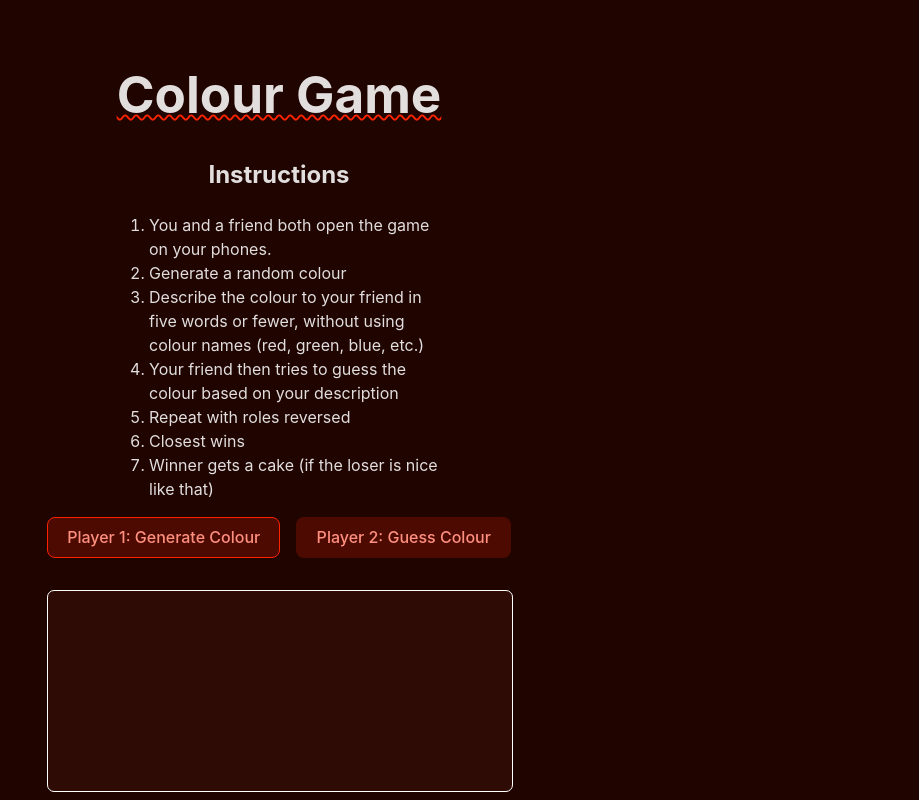
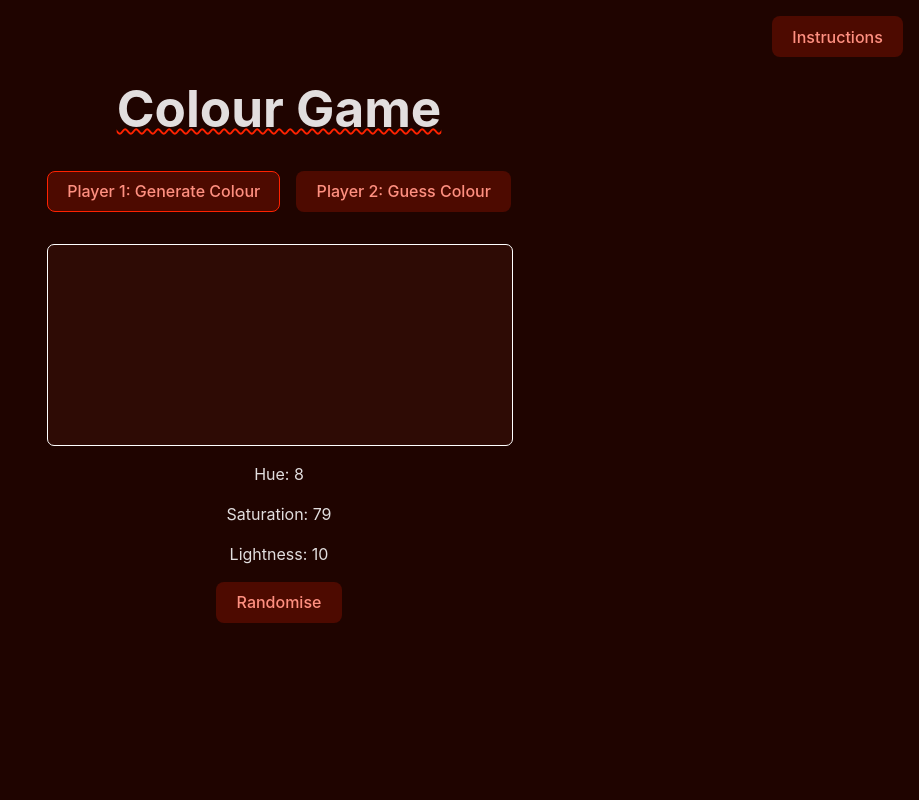
Before and after one commit to mrchimp/colour-game, a Vue app: page / in a window 1280 px wide. Shown: the top 800 px of the page, without its empty margins (361-1280 px from the left). Built offline with nearby package versions, Linux system fonts and the light colour scheme.

Commit message:
Put instructions in a popup

```diff
--- a/src/components/ColourGame.vue
+++ b/src/components/ColourGame.vue
@@ -2,11 +2,11 @@
 import { nextTick, ref } from "vue";
 import RandomColour from "./RandomColour.vue";
 import GuessColour from "./GuessColour.vue";
-
-defineProps({});
+import InstructionPopup from "./InstructionPopup.vue";
 
 const tab = ref("random");
 const randomiser = ref(null);
+const showInstructions = ref(false);
 
 function selectRandomiser() {
   tab.value = "random";
@@ -18,37 +18,32 @@ function selectRandomiser() {
 
 <template>
   <h1>Colour Game</h1>
-  <h2>Instructions</h2>
-  <ol>
-    <li>
-      You and a friend both open the game on your phones.
-    </li>
-    <li>Generate a random colour</li>
-    <li>
-      Describe the colour to your friend in five words or fewer, without
-      using colour names (red, green, blue, etc.)
-    </li>
-    <li>
-      Your friend then tries to guess the colour based on your description
-    </li>
-    <li>Repeat with roles reversed</li>
-    <li>Closest wins</li>
-    <li>Winner gets a cake (if the loser is nice like that)</li>
-  </ol>
+  <button class="instructions-button" @click.prevent="showInstructions = true">
+    Instructions
+  </button>
   <div class="tabs">
-    <button :class="{ active: tab === 'random' }" @click="selectRandomiser">
+    <button
+      :class="{ active: tab === 'random' }"
+      @click.prevent="selectRandomiser"
+    >
       Player 1: Generate Colour
     </button>
-    <button :class="{ active: tab === 'guess' }" @click="tab = 'guess'">
+    <button :class="{ active: tab === 'guess' }" @click.prevent="tab = 'guess'">
       Player 2: Guess Colour
     </button>
   </div>
 
   <RandomColour ref="randomiser" v-if="tab === 'random'" />
   <GuessColour v-else />
+
+  <InstructionPopup v-if="showInstructions" @close="showInstructions = false" />
 </template>
 
 <style scoped>
+h1 {
+  margin-top: 3rem;
+}
+
 .tabs {
   display: flex;
   justify-content: center;
@@ -56,10 +51,9 @@ function selectRandomiser() {
   margin-bottom: 2rem;
 }
 
-ol {
-  display: block;
-  margin-inline: auto;
-  max-width: 300px;
-  text-align: left;
+.instructions-button {
+  position: absolute;
+  top: 1rem;
+  right: 1rem;
 }
 </style>
--- a/src/components/GuessColour.vue
+++ b/src/components/GuessColour.vue
@@ -2,8 +2,6 @@
 import { onMounted, ref, watch } from "vue";
 import throttle from "lodash.throttle";
 import { randInt, setHue } from "../utils";
-
-defineProps({});
 
 const hue = ref(randInt(360));
 const saturation = ref(randInt(100));
--- /dev/null
+++ b/src/components/InstructionPopup.vue
@@ -0,0 +1,51 @@
+<script setup></script>
+
+<template>
+  <div class="mask" @click="$emit('close')">
+    <div class="instructions">
+      <h2>Instructions</h2>
+      <ol>
+        <li>You and a friend both open the game on your phones.</li>
+        <li>Player 1 generates a random colour</li>
+        <li>
+          Player 1 describes the colour to player 2 in five words or fewer,
+          without using obvious colour names (blue, green, maroon, mauve etc.)
+        </li>
+        <li>
+          Player 2 then tries to guess the colour based on your description
+        </li>
+        <li>Repeat with roles reversed</li>
+        <li>Closest wins</li>
+        <li>Winner gets a cake (if the loser is nice like that)</li>
+      </ol>
+      <button @click.prevent="$emit('close')">Ok, I'm ready</button>
+    </div>
+  </div>
+</template>
+
+<style scoped>
+.mask {
+  position: fixed;
+  left: 0;
+  top: 0;
+  right: 0;
+  bottom: 0;
+  display: flex;
+  align-items: center;
+  justify-content: center;
+  background-color: rgb(0, 0, 0, 0.9);
+  padding: 1rem;
+  overflow-x: auto;
+}
+
+.instructions {
+  width: 100%;
+  max-width: 350px;
+}
+
+ol {
+  display: block;
+  margin-inline: auto;
+  text-align: left;
+}
+</style>
--- a/src/components/RandomColour.vue
+++ b/src/components/RandomColour.vue
@@ -1,8 +1,6 @@
 <script setup>
 import { onMounted, ref } from "vue";
 import { randInt, setHue } from "../utils";
-
-defineProps({});
 
 const hue = ref(randInt(360));
 const saturation = ref(randInt(100));
```
